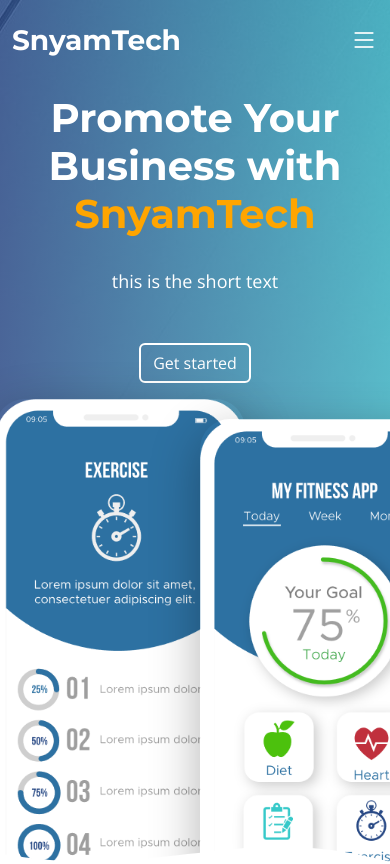
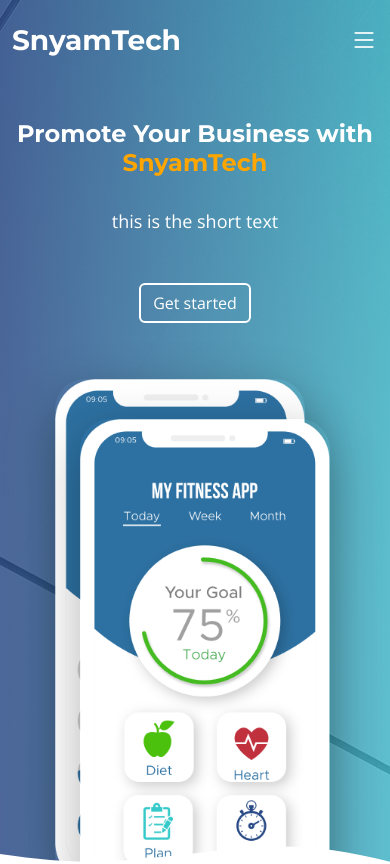
Before and after one commit to prameshwar4378/SnyamTech_Website, a plain HTML site: page index.html in a window 390 px wide. Shown: the top 864 px of the page. Drawn offline with nearby package versions, Linux system fonts and the light colour scheme.

Commit message:
Second Commit

```diff
--- a/assets/css/style.css
+++ b/assets/css/style.css
@@ -458,7 +458,7 @@ h6 {
 }
 
 .hero-section h1 {
-  font-size: 3.5rem;
+  font-size: 3rem;
   color: #fff;
   font-weight: 700;
   margin-bottom: 30px;
@@ -466,7 +466,7 @@ h6 {
 
 @media screen and (max-width: 992px) {
   .hero-section h1 {
-    font-size: 2.5rem;
+    font-size: 1.5rem;
     text-align: center;
     margin-top: 40px;
   }
@@ -508,7 +508,7 @@ h6 {
   .hero-section .iphone-wrap .phone-2,
   .hero-section .iphone-wrap .phone-1 {
     position: relative;
-    top: 0;
+    top: 40px;
     max-width: 100%;
   }
 }
@@ -520,7 +520,7 @@ h6 {
 
 @media screen and (max-width: 992px) {
   .hero-section .iphone-wrap .phone-1 {
-    margin-left: -150px;
+    margin-left: -30px;
   }
 }
 
@@ -534,8 +534,8 @@ h6 {
   .hero-section .iphone-wrap .phone-2 {
     width: 250px;
     position: absolute;
-    margin-top: 20px;
-    margin-left: 200px;
+    margin-top: 40px;
+    margin-left: 80px;
   }
 }
 .btn.btn-outline-white {
```
